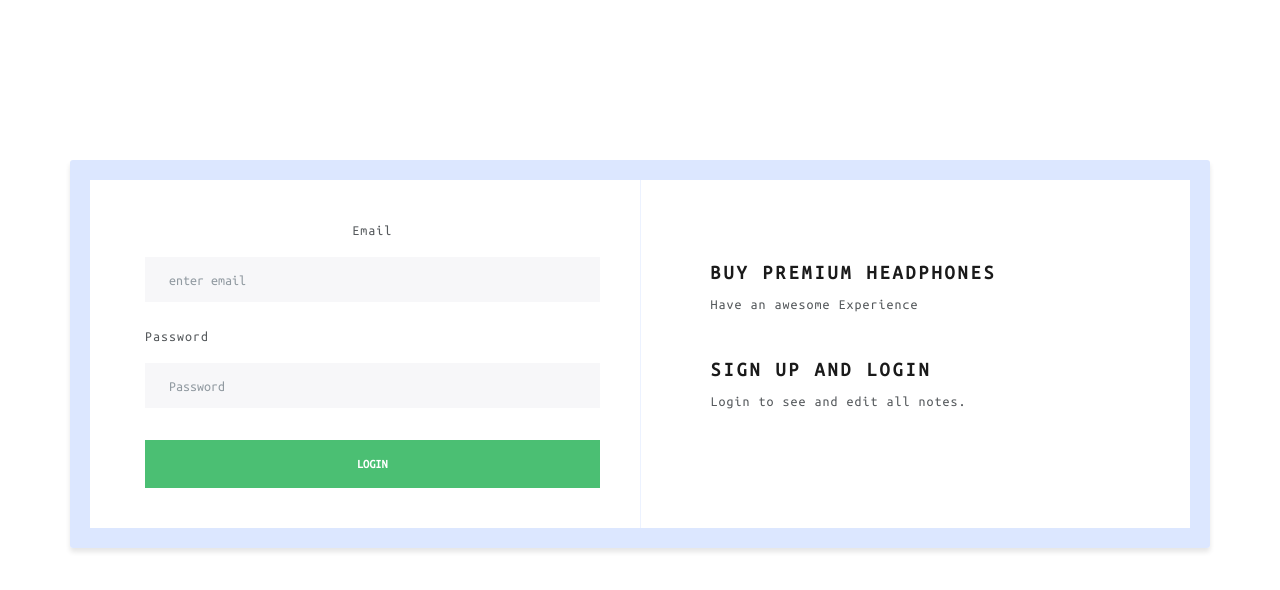
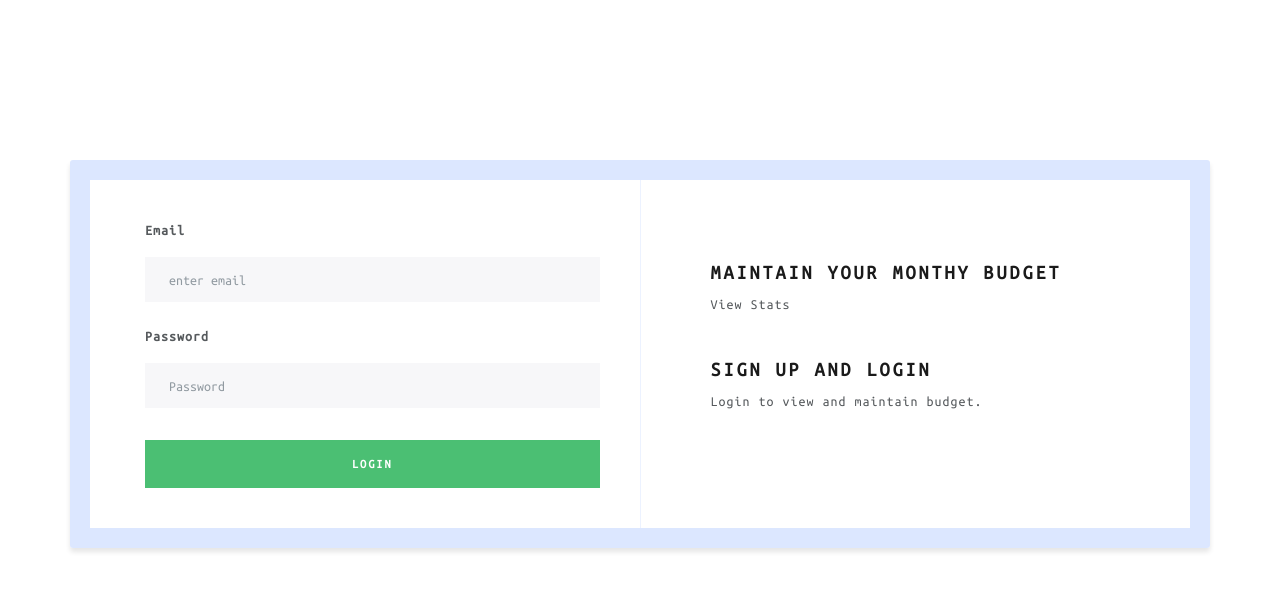
Before and after one commit to tarun-soni/budget-tracker-frontend, a React (Create React App) app: page /login in a window 1280 px wide. Shown: the top 590 px of the page. Built offline with nearby package versions, Linux system fonts and the light colour scheme; no server answers.

Commit message:
toast and dark header

```diff
--- a/src/components/Dashboard/AllPreviousTransactions.js
+++ b/src/components/Dashboard/AllPreviousTransactions.js
@@ -1,18 +1,18 @@
 import { useMutation, useQuery } from '@apollo/client'
 import { useEffect, useState } from 'react'
 import { Button, Container, Table } from 'react-bootstrap'
-import {
-  GET_CATEGORIES,
-  GET_MONTH_DATA
-} from '../../graphql/transactions/queries'
+import { GET_MONTH_DATA } from '../../graphql/transactions/queries'
 import Loader from '../Loader'
+import CustomToast from '../CustomToast'
 import { DELETE_TRANSACTION } from '../../graphql/transactions/mutations'
 import { getCurrentMonth, getCurrentYear } from '../../utils/getDates'
+
 const AllPreviousTransactions = () => {
   const [allTransactions, setAllTransactions] = useState([])
   const { loading, data, error } = useQuery(GET_MONTH_DATA, {
     variables: { where: {} }
   })
+  const [showDeleteToast, setShowDeleteToast] = useState(false)
   const [deleteMutation] = useMutation(DELETE_TRANSACTION)
   useEffect(() => {
     console.log(`All Transactions`, data?.getUserTransactions)
@@ -41,9 +41,10 @@ const AllPreviousTransactions = () => {
       ]
     })
       .then((res) => {
-        if (res?.data?.deleteTransaction.message === 'DELETED')
+        if (res?.data?.deleteTransaction.message === 'DELETED') {
           console.log('deleted')
-        // todo add delete toast
+          setShowDeleteToast(true)
+        }
       })
       .catch((error) => {
         console.log(`error`, error)
@@ -55,6 +56,13 @@ const AllPreviousTransactions = () => {
         <Loader />
       ) : (
         <Container className="mb-5">
+          {showDeleteToast && (
+            <CustomToast
+              msg="DELTED SUCESSFULLY"
+              variant="info"
+              onClose={() => setShowDeleteToast(false)}
+            />
+          )}
           <h2>All Transactions</h2>
 
           <Table striped bordered hover responsive className="table-sm">
--- a/src/components/Header.js
+++ b/src/components/Header.js
@@ -10,8 +10,8 @@ const Header = () => {
   return (
     <>
       <Navbar
-        className="font-weight-bold"
-        bg="light"
+        className="font-weight-bold navbar-dark bg-primary"
+        // bg="dark"
         expand="lg"
         collapseOnSelect
       >
@@ -24,6 +24,7 @@ const Header = () => {
           <Navbar.Collapse id="basic-navbar-nav">
             <Nav className="ml-auto">
               {userInfo.isAuthenticated ? (
+                <>
                   <NavDropdown title="VIEW DETAILED DATA">
                     <LinkContainer to="/everyMonthDetails">
                       <NavDropdown.Item>EVERY MONTH DETAILS</NavDropdown.Item>
@@ -32,12 +33,14 @@ const Header = () => {
                       <NavDropdown.Item>CATEGORY WISE DETAILS</NavDropdown.Item>
                     </LinkContainer>
                   </NavDropdown>
+
+                  <LinkContainer to="/logout">
+                    <Nav.Link>SIGN OUT</Nav.Link>
+                  </LinkContainer>
+                </>
               ) : (
                 <LinkContainer to="/login">
-                  <Nav.Link>
-                    <i className="fas fa-user px-1"></i>
-                    SIGN IN
-                  </Nav.Link>
+                  <Nav.Link>SIGN IN</Nav.Link>
                 </LinkContainer>
               )}
             </Nav>
--- a/src/screens/Homescreen.js
+++ b/src/screens/Homescreen.js
@@ -18,13 +18,14 @@ import {
 import AddTransactionModal from '../components/AddTransactionModal'
 import { CREATE_TRANSACTION } from '../graphql/transactions/mutations'
 import AllPreviousTransactions from '../components/Dashboard/AllPreviousTransactions'
+import CustomToast from '../components/CustomToast'
 
 const Homescreen = () => {
   const [addLoading, setAddLoading] = useState(false)
   const [totalIncome, setTotalIncome] = useState(0)
   const [totalExpense, setTotalExpense] = useState(0)
   const [showAddModal, setShowAddModal] = useState(false)
-
+  const [showAddToast, setShowAddToast] = useState(false)
   const [transactionData, setTransactionData] = useState({
     type: 'EXPENSE',
     amount: 1500,
@@ -68,8 +69,7 @@ const Homescreen = () => {
         console.log(`res`, res)
 
         if (res?.data?.createTransaction.message === 'created') {
-          // todo set true created message
-
+          setShowAddToast(true)
           refetch()
         }
       })
@@ -108,8 +108,16 @@ const Homescreen = () => {
           setTransactionData={setTransactionData}
         />
       )}
+
       {loading && <Loader />}
       <Container className="my-5">
+        {showAddToast && (
+          <CustomToast
+            msg="ADDED SUCESSFULLY"
+            variant="success"
+            onClose={() => setShowAddToast(false)}
+          />
+        )}
         <Row className="d-flex align-items-center justify-content-between">
           <h1 className="lspace-large">DashBoard</h1>
 
--- a/src/screens/LoginScreen/LoginScreen.js
+++ b/src/screens/LoginScreen/LoginScreen.js
@@ -73,7 +73,12 @@ const Login = () => {
             className="login-form align-self-baseline"
             onSubmit={handleLogin}
           >
-            <Form.Label className='align-baseline"'>Email</Form.Label>
+            <Form.Label
+              className="align-self-baseline font-weight-bold"
+              htmlFor="email"
+            >
+              Email
+            </Form.Label>
             <Form.Control
               className="w-100 m-2 mb-4"
               type="email"
@@ -83,7 +88,10 @@ const Login = () => {
               value={email}
               onChange={(e) => onChange(e)}
             ></Form.Control>
-            <Form.Label className="align-self-baseline" htmlFor="email">
+            <Form.Label
+              className="align-self-baseline font-weight-bold"
+              htmlFor="password"
+            >
               Password
             </Form.Label>
             <Form.Control
@@ -95,20 +103,22 @@ const Login = () => {
               value={password}
               onChange={(e) => onChange(e)}
             ></Form.Control>
-            <Button type="submit" variant="success" className="w-100 mt-4">
+            <Button
+              type="submit"
+              variant="success"
+              className="w-100 mt-4 lspace-small"
+            >
               Login
             </Button>
           </Form>
           <div className="features">
             <div className="feature">
-              <i className="fas fa-headphones"></i>
-              <h4>Buy Premium Headphones</h4>
-              <p>Have an awesome Experience</p>
+              <h4>Maintain your monthy budget</h4>
+              <p>View Stats</p>
             </div>
             <div className="feature">
-              <i className="fa fa-check-circle" aria-hidden="true"></i>
               <h4>Sign up and Login</h4>
-              <p>Login to see and edit all notes.</p>
+              <p>Login to view and maintain budget.</p>
             </div>
           </div>
         </Container>
```
Lines whose indentation alone changed are shown as unchanged.
